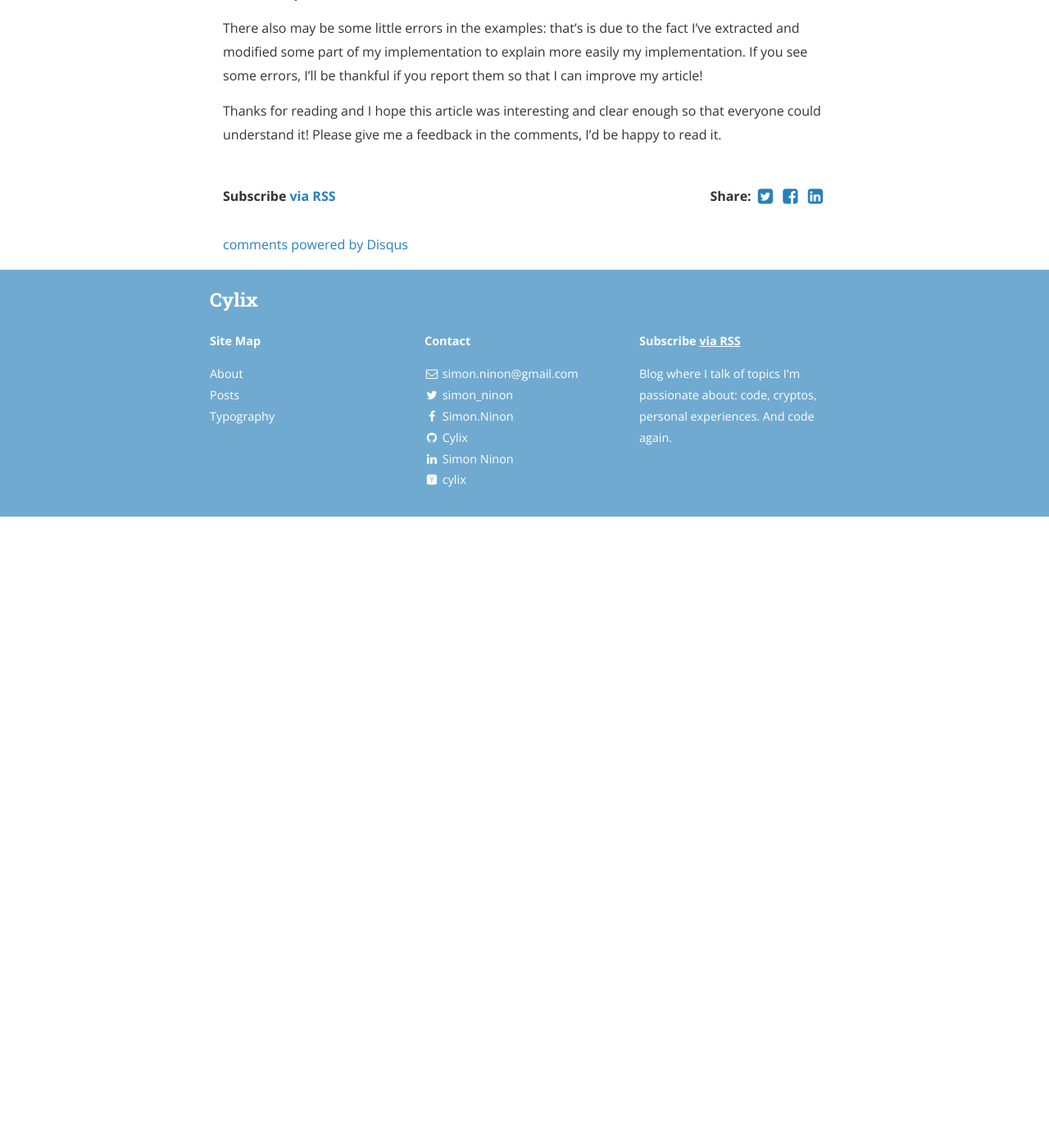
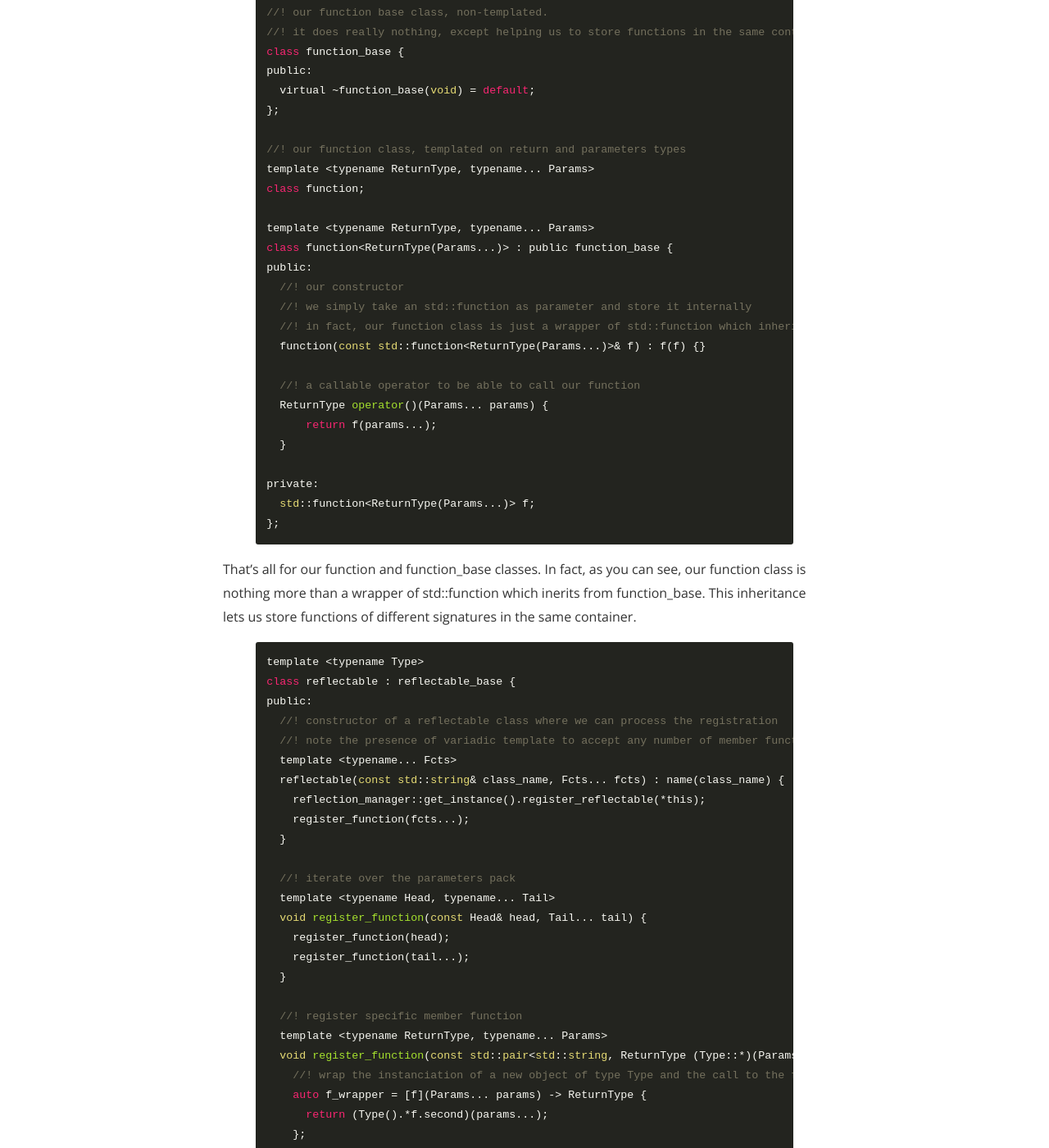
Before and after one commit to Cylix/cylix.github.io, a Jekyll site: the page built from _posts/2015-11-15-reflection-in-c-plus-plus-14.markdown, in a window 1280 px wide and 1400 px high, scrolled down 13643 px. Shown: the whole window at 82% size. Built offline with Jekyll 4.4.1, drawn with Linux system fonts in a browser that asks for light colours; nearby versions of some CDN libraries; comment, search, counter and statistics services are not loaded; before the commit the page ends 14273 px from its top, so only the background shows below that; some of the changed text lies outside the part shown.

Commit message:
fix compilation, update about and images

```diff
--- a/_posts/2015-11-15-reflection-in-c-plus-plus-14.markdown
+++ b/_posts/2015-11-15-reflection-in-c-plus-plus-14.markdown
@@ -16,17 +16,17 @@ For example, we can have a `/articles` route which is linked to the `index` acti
 
 For my MVC project, I wanted it to be easy to configure the routes and to hide this part from the user. I didn't want the developer to declare his routes by writing C++ code: it would have been less convenient, less readable and maybe less maintainable.
 
-{% codeblock lang:c++ Routes configuration from C++ code %}
+{% highlight c++ %}
 router.add(Route{ HTTP::Method::GET, "/articles" }, &articles_controller::index);
 router.add(Route{ HTTP::Method::POST, "/articles" }, &articles_controller::create);
 router.add(Route{ HTTP::Method::GET, "/articles/:id" }, &articles_controller::show);
 router.add(Route{ HTTP::Method::PUT, "/articles/:id" }, &articles_controller::update);
 router.add(Route{ HTTP::Method::DELETE, "/articles/:id" }, &articles_controller::destroy);
-{% endcodeblock %}
+{% endhighlight %}
 
 Instead, I'd prefer to have a simple JSON configuration file where the developer can easily declare its routes.
 
-{% codeblock lang:json Routes configuration file %}
+{% highlight json %}
 {
   "/articles": [
     { "method": "GET", "to": "articles#index" },
@@ -38,7 +38,7 @@ Instead, I'd prefer to have a simple JSON configuration file where the developer
     { "method": "DELETE", "to": "articles#destroy" }
   ]
 }
-{% endcodeblock %}
+{% endhighlight %}
 
 As you can see, by using this simple JSON configuration file, it would be really easy and readable to declare routes and to associate them to a specific action of a controller.
 
@@ -70,7 +70,7 @@ One simple way to make reflection in C++ is to use the `dlopen` and `dlsym` func
 
 It is indeed possible to load the current process symbols. Here is a citation of the dlopen man: `If a null pointer is passed in path, dlopen() returns a handle equivalent to RTLD_DEFAULT.`. And, here is a citation of the dlsym man: `If dlsym() is called with the special handle RTLD_DEFAULT, then all mach-o images in the process (except those loaded with dlopen(xxx, RTLD_LOCAL)) are searched in the order they were loaded.`.
 
-{% codeblock lang:c++ dlopen example %}
+{% highlight c++ %}
 #include <dlfcn.h>
 #include <iostream>
 
@@ -90,7 +90,7 @@ int main(void) {
 
   return 0;
 }
-{% endcodeblock %}
+{% endhighlight %}
 
 In the above example, I simply call `dlopen` with a null pointer. Then, I'm able to retrieve the `display_nb` symbol of my short program.
 
@@ -144,13 +144,13 @@ This is a short constraints list and it guided me during the development by keep
 
 As I said in the constraints part, I want that the registration process should be as easy as possible and that reflection can be operated from anywhere in the code (starting from the first line of the main).
 
-{% codeblock lang:c++ manual initialization %}
+{% highlight c++ %}
 int main(void) {
   REGISTER_CLASS(SomeClass)
   REGISTER_MEMBER_FUNCTION(SomeClass::some_function)
   // ...
 }
-{% endcodeblock %}
+{% endhighlight %}
 
 In the above code snippet, you can read a perfect example of what I want to avoid. The problem here is that the developer has to explicitly declare his classes and member functions from one of his own functions or from the main.
 The problem with that behavior is that if the developer use reflection on a type before registering this type, it will fail. Moreover, it is not really convenient for the developer to think to register a specific class at program startup.
@@ -159,7 +159,7 @@ We will need to automate this step so that the developer does not have to think
 
 And for this, we have static variables! Static variables are initialized automatically at program startup. The following example demonstrates it very easily:
 
-{% codeblock lang:c++ static variable initialization %}
+{% highlight c++ %}
 #include <iostream>
 
 class A {
@@ -173,16 +173,16 @@ int main(void) {
   std::cout << "main()" << std::endl;
   return 0;
 }
-{% endcodeblock %}
+{% endhighlight %}
 
-{% codeblock output %}
+{% highlight bash %}
 A::A()
 main()
-{% endcodeblock %}
+{% endhighlight %}
 
 So, what if we just simply use static variables to initialize our reflection engine? We can declare a static variable for each class and function we want to register. This will move the registration code from the main (or any other function) to a static member function that will handle the registration during its construction.
 
-{% codeblock lang:c++ static variable initialization %}
+{% highlight c++ %}
 class reflectable {
 public:
   //! constructor of a reflectable class where we can process the registration
@@ -196,7 +196,7 @@ static reflectable register_some_class;
 int main(void) {
   //! process reflection
 }
-{% endcodeblock %}
+{% endhighlight %}
 
 ### Manager
 
@@ -211,7 +211,7 @@ Of course, this reflection_manager will be implemented as a singleton in order t
 
 The idea is simple: each reflectable registers itself to the reflection_manager during its construction. Then, the developer calls the reflection_manager to operate the reflection.
 
-{% codeblock lang:c++ reflection manager %}
+{% highlight c++ %}
 class reflection_manager {
 public:
   ~reflection_manager(void) = default;
@@ -251,7 +251,7 @@ static reflectable register_some_class("SomeClass");
 int main(void) {
   reflection_manager::get_instance().process_reflection("SomeClass");
 }
-{% endcodeblock %}
+{% endhighlight %}
 
 The above code is just to make you understand the main idea behind the reflection manager: information centralization.
 
@@ -267,7 +267,7 @@ Moreover, we will also need the type's name. If we don't have it, we won't be ab
 
 Let's update our reflectable class with these elements:
 
-{% codeblock lang:c++ class registration %}
+{% highlight c++ %}
 template <typename T>
 class reflectable {
 public:
@@ -286,12 +286,12 @@ private:
 };
 
 static reflectable<SomeClass> register_some_class("SomeClass");
-{% endcodeblock %}
+{% endhighlight %}
 
 There is however a problem now: the manager can't store all the reflectable instances in the same container because of the addition of the template.
 So, if we want to have a unique container containing all the reflectable objects, we will need to create an abstraction of the reflectable type.
 
-{% codeblock lang:c++ reflectable abstraction %}
+{% highlight c++ %}
 class reflectable_base {
 public:
   virtual ~reflectable_base(void) = default;
@@ -315,11 +315,11 @@ public:
 private:
   std::string name;
 };
-{% endcodeblock %}
+{% endhighlight %}
 
 Then, instead of storing reflectable objects, we will simply store reflectable_base objects in our manager.
 
-{% codeblock lang:c++ reflection manager %}
+{% highlight c++ %}
 class reflection_manager {
 public:
   ~reflection_manager(void) = default;
@@ -352,7 +352,7 @@ private:
 int main(void) {
   reflection_manager::get_instance().process_reflection("SomeClass");
 }
-{% endcodeblock %}
+{% endhighlight %}
 
 Simple isn't it?
 
@@ -374,7 +374,7 @@ We may store all of this information in a container (for example a vector of `pa
 
 So, we need to operate differently: for example, taking a variable number of parameters in our reflectable constructor. This is absolutely possible and very easy to integrate thanks to C++11 variadic templates.
 
-{% codeblock lang:c++ reflectable constructor for member functions %}
+{% highlight c++ %}
 template <typename T>
 class reflectable : reflectable_base {
 public:
@@ -397,7 +397,7 @@ private:
 static reflectable<SomeClass> register_some_class("SomeClass",
                                                   std::make_pair(std::string("some_fct_1"), &SomeClass::some_fct_1),
                                                   std::make_pair(std::string("some_fct_2"), &SomeClass::some_fct_2));
-{% endcodeblock %}
+{% endhighlight %}
 
 As you can see, we can now pass any member function as we want to our reflectable constructor. Functions can have any signature, this won't be a problem.
 You may notice that the declaration of the static reflectable object begins to be a little bit longer and annoying to do, but we will improve that later.
@@ -425,7 +425,7 @@ However, if there is a mismatch, the dynamic_cast will fail, resulting in an exc
 
 This is a lot of text and it may be a little hard to follow what I'm saying, so let's see some code to understand what I mean.
 
-{% codeblock lang:c++ function and function_base classes %}
+{% highlight c++ %}
 //! our function base class, non-templated.
 //! it does really nothing, except helping us to store functions in the same container
 class function_base {
@@ -453,11 +453,11 @@ public:
 private:
   std::function<ReturnType(Params...)> f;
 };
-{% endcodeblock %}
+{% endhighlight %}
 
 That's all for our function and function_base classes. In fact, as you can see, our function class is nothing more than a wrapper of std::function which inerits from function_base. This inheritance lets us store functions of different signatures in the same container.
 
-{% codeblock lang:c++ storing member functions %}
+{% highlight c++ %}
 template <typename Type>
 class reflectable : reflectable_base {
 public:
@@ -505,22 +505,22 @@ private:
   std::string name;
   std::vector<std::pair<std::string, std::shared_ptr<function_base>>> functions;
 };
-{% endcodeblock %}
+{% endhighlight %}
 
 Wahoo, that was short but intense. Maybe I should give some explanations about the previous piece of code.
 
-{% codeblock lang:c++ unpack %}
+{% highlight c++ %}
 //! iterate over the parameters pack
 template <typename Head, typename... Tail>
 void register_function(const Head& head, Tail... tail) {
   register_function(head);
   register_function(tail...);
 }
-{% endcodeblock %}
+{% endhighlight %}
 
 First, we call the register_function in our constructor (`register_function(fcts...);`). This function is here to "unpack" the variadic parameters. It's not the topic of this article to explain how variadic templates work and how they should be used, so I won't give more explanations about it. If you are not really familiar with this modern feature of C++, I advise you to give a look at some articles treating this subject: it's a really important notion to know when developing softwares in C++.
 
-{% codeblock lang:c++ registration %}
+{% highlight c++ %}
 //! register specific member function
 template <typename ReturnType, typename... Params>
 void register_function(const std::pair<std::string, ReturnType (Type::*)(Params...)>& f) {
@@ -535,7 +535,7 @@ void register_function(const std::pair<std::string, ReturnType (Type::*)(Params.
     std::make_shared<function<ReturnType(Params...)>>(f_wrapper) //! function object
   });
 }
-{% endcodeblock %}
+{% endhighlight %}
 
 Ok, so what are we doing here?
 
@@ -553,7 +553,7 @@ Very good, our member functions are now stored and ready to be used: we just hav
 
 Let's add the reflection!
 
-{% codeblock lang:c++ making reflection %}
+{% highlight c++ %}
 class reflection_manager {
 public:
   ~reflection_manager(void) = default;
@@ -606,7 +606,7 @@ private:
 int main(void) {
   reflection_manager::get_instance().reflect<void, int, double>("SomeClass", "some_fct", 1, 4.2); // will call SomeClass().some_fct(1, 4.2);
 }
-{% endcodeblock %}
+{% endhighlight %}
 
 I think the code speaks from himself here: we retrieve the member functions, we search the function the user asked. If we found it, we try to downcast from function_base to function object. And if the dynamic cast worked, then, we can call our function!
 
@@ -617,7 +617,7 @@ But this syntax can't be applied to member functions.
 
 We can still however trick the language by creating a structure which wraps the call to reflection_manager::reflect<>. This structure will be templated on the function signature, just like the reflect member function. But here, we will be able to apply the std::function-template-design.
 
-{% codeblock lang:c++ syntax enhancement %}
+{% highlight c++ %}
 template <typename ReturnType, typename... Params>
 struct reflection_maker;
 
@@ -631,7 +631,7 @@ struct reflection_maker<ReturnType(Params...)> {
 int main(void) {
   reflection_maker<void(int, double)>::invoke("SomeClass", "some_fct", 1, 4.2); // will call SomeClass().some_fct(1, 4.2);
 }
-{% endcodeblock %}
+{% endhighlight %}
 
 Better don't you think?
 
@@ -643,11 +643,11 @@ As I said in the beginning, I want the registration process to be easy and as li
 
 However, if you remember our currently initialization process, it's quite heavy and painful:
 
-{% codeblock lang:c++ registration process %}
+{% highlight c++ %}
 static reflectable<SomeClass> register_some_class("SomeClass",
                                                   std::make_pair(std::string("some_fct_1"), &SomeClass::some_fct_1),
                                                   std::make_pair(std::string("some_fct_2"), &SomeClass::some_fct_2));
-{% endcodeblock %}
+{% endhighlight %}
 
 Not really convenient.
 
@@ -655,7 +655,7 @@ One way to simplify this is to use macros with the help of boost preprocessor li
 
 Boost preprocessor will help us to build macros with variadic number of arguments (for member functions), to iterate over these arguments and to build the static variable.
 
-{% codeblock lang:c++ macros %}
+{% highlight c++ %}
 //! macro to convert any kind of value to string
 #define __REFLEX_TO_STRING(val) #val
 
@@ -669,18 +669,18 @@ static reflectable<type> \
 reflectable_##type(#type, BOOST_PP_SEQ_FOR_EACH_I( __REFLEX_MAKE_REGISTERABLE_FUNCTION, \
                                                    type, \
                                                    functions ));
-{% endcodeblock %}
+{% endhighlight %}
 
 So, let's dive into the explanation.
 
-{% codeblock lang:c++ macros %}
+{% highlight c++ %}
 //! main macro who build the static variable
 #define REGISTER_CLASS(type, functions) \
 static reflectable<type> \
 reflectable_##type(#type, BOOST_PP_SEQ_FOR_EACH_I( __REFLEX_MAKE_REGISTERABLE_FUNCTION, \
                                                    type, \
                                                    functions ));
-{% endcodeblock %}
+{% endhighlight %}
 
 We define a macro which takes as parameters the type of the class and the functions names.
 These functions will be past as a boost preprocessor list: `(val1)(val2)(val3)`.
@@ -691,14 +691,14 @@ But, of course, member functions can't be passed with the actual boost preprosso
 
 For this, we use the boost PP macro, `BOOST_PP_SEQ_FOR_EACH_I`, to call our own macro `__REFLEX_MAKE_REGISTERABLE_FUNCTION` for each function of the list.
 
-{% codeblock lang:c++ macros %}
+{% highlight c++ %}
 //! macro to convert any kind of value to string
 #define __REFLEX_TO_STRING(val) #val
 
 //! macro called for each member function to build a pair of <string, member_function_pointer>
 #define __REFLEX_MAKE_REGISTERABLE_FUNCTION(r, type, i, function) \
 BOOST_PP_COMMA_IF(i) std::make_pair(std::string(__REFLEX_TO_STRING(function)), &type::function)
-{% endcodeblock %}
+{% endhighlight %}
 
 This macro is simple: it just builds a pair composed of the function name and the function pointer. We use `BOOST_PP_COMMA_IF` to separate each pair with the previous one.
 
@@ -708,9 +708,9 @@ In this case, the macros are quite simple, but it can quickly become a mess... J
 
 And here is the final result:
 
-{% codeblock lang:c++ final result %}
+{% highlight c++ %}
 REGISTER_CLASS(SomeClass, (fct_1)(fct_2)(fct_3))
-{% endcodeblock %}
+{% endhighlight %}
 
 Better!
 
--- a/about.md
+++ b/about.md
@@ -4,14 +4,18 @@ title: About
 permalink: /about/
 ---
 
-<img src="{{ site.baseurl }}/assets/profile-placeholder.gif" title="Profile Picture" class="profile">
+<img src="{{ site.baseurl }}/assets/simon_ninon.jpg" title="Profile Picture" class="profile">
 
-Centrarium is a custom theme for Jekyll, made by [Ben Centra][bencentra] for his own blog. He'd be humbled if you liked it enough to use it as well! Installation and configuration instructions can be found in the [GitHub repository](https://github.com/bencentra/centrarium).
+Hey, I'm Simon Ninon and I'm a French Software Engineer!
 
-This page is a good place to write about yourself, your project, your product, or whatever it is your site is for. You can replace the image above, or you can get rid of it entirely.
+I recently successfully completed my Master degreee in CS at {Epitech.}, a French IT school known for its disruptive and innovative project-based pedagogy.
+I also had the opportunity to study for 2 quarters at UC San Diego (UCSD), one of the top U.S. research university at the beginning of my Master.
 
-You can find out more info about customizing your Jekyll theme, as well as basic Jekyll usage documentation at [jekyllrb.com](http://jekyllrb.com/). And you can find the source code for Jekyll at [github.com/jekyll/jekyll](https://github.com/jekyll/jekyll)
+I love coding and I spend a consequent amount of time having fun by contributing to open source.
+Do not hesitate to checkout my Github to see what I'm currently building and what I already built!
 
-[centrarium]: https://github.com/bencentra/centrarium
-[bencentra]: http://bencentra.com
-[jekyll]: https://github.com/jekyll/jekyll
+I'm currently an happy software engineer at Whova (San Diego, CA), so I'm not looking for any job opportunities at the moment.
+But if you wish, connect with me on Linkedin to be up-to-date concerning my availabilities.
+
+[Github]: https://github.com/Cylix
+[Linkedin]: https://www.linkedin.com/in/simonninon/
--- a/typography.html
+++ /dev/null
@@ -1,155 +0,0 @@
----
-layout: page
-title: Typography
-permalink: /typography/
----
-
-<p>The purpose of this HTML is to help determine what default settings are with Bitters and to make sure that all possible HTML Elements are included in this HTML so as to not miss any possible Elements when designing a site.</p>
-
-<hr>
-
-<h1 id="headings">Headings</h1>
-
-<h1>h1. Heading</h1>
-<h2>h2. Heading</h2>
-<h3>h3. Heading</h3>
-<h4>h4. Heading</h4>
-<h5>h5. Heading</h5>
-<h6>h6. Heading</h6>
-
-<hr>
-
-<h1 id="paragraph">Paragraph</h1>
-
-<p>Lorem ipsum dolor sit amet, <a href="#" title="test link">test link</a> adipiscing elit. Nullam dignissim convallis est. Quisque aliquam. Donec faucibus. Nunc iaculis suscipit dui. Nam sit amet sem. Aliquam libero nisi, imperdiet at, tincidunt nec, gravida vehicula, nisl. Praesent mattis, massa quis luctus fermentum, turpis mi volutpat justo, eu volutpat enim diam eget metus. Maecenas ornare tortor. Donec sed tellus eget sapien fringilla nonummy. Mauris a ante. Suspendisse quam sem, consequat at, commodo vitae, feugiat in, nunc. Morbi imperdiet augue quis tellus.</p>
-
-<p>Lorem ipsum dolor sit amet, <em>emphasis</em> consectetuer adipiscing elit. Nullam dignissim convallis est. Quisque aliquam. Donec faucibus. Nunc iaculis suscipit dui. Nam sit amet sem. Aliquam libero nisi, imperdiet at, tincidunt nec, gravida vehicula, nisl. Praesent mattis, massa quis luctus fermentum, turpis mi volutpat justo, eu volutpat enim diam eget metus. Maecenas ornare tortor. Donec sed tellus eget sapien fringilla nonummy. Mauris a ante. Suspendisse quam sem, consequat at, commodo vitae, feugiat in, nunc. Morbi imperdiet augue quis tellus.</p>
-
-<hr>
-
-<h1 id="list_types">List Types</h1>
-
-<p>Lists are unstyled by defualt. To restore the original styling, add the <code>.default</code> class</p>
-
-<h3>Definition List</h3>
-<dl>
-  <dt>Definition List Title</dt>
-  <dd>This is a definition list division.</dd>
-</dl>
-
-<h3>Ordered List</h3>
-<ol>
-  <li>List Item 1</li>
-  <li>List Item 2</li>
-  <li>List Item 3</li>
-</ol>
-
-<h3>Unordered List</h3>
-<ul>
-  <li>List Item 1</li>
-  <li>List Item 2</li>
-  <li>List Item 3</li>
-</ul>
-
-<h3>Ordered List with <code>.default</code> class</h3>
-<ol class="default">
-  <li>List Item 1</li>
-  <li>List Item 2</li>
-  <li>List Item 3</li>
-</ol>
-
-<h3>Unordered List with <code>.default</code> class</h3>
-<ul class="default">
-  <li>List Item 1</li>
-  <li>List Item 2</li>
-  <li>List Item 3</li>
-</ul>
-
-<hr>
-
-<h1 id="form_elements">Fieldsets and Form Elements</h1>
-
-<fieldset>
-  <p>Lorem ipsum dolor sit amet, consectetuer adipiscing elit. Nullam dignissim convallis est. Quisque aliquam. Donec faucibus. Nunc iaculis suscipit dui. Nam sit amet sem. Aliquam libero nisi, imperdiet at, tincidunt nec, gravida vehicula, nisl. Praesent mattis, massa quis luctus fermentum, turpis mi volutpat justo, eu volutpat enim diam eget metus.</p>
-
-  <form>
-    <h2>Form Element</h2>
-
-    <p>Lorem ipsum dolor sit amet, consectetuer adipiscing elit. Nullam dignissim convallis est. Quisque aliquam. Donec faucibus. Nunc iaculis suscipit dui.</p>
-
-    <p><label for="text_field">Text Field:</label>
-      <input type="text" id="text_field" /></p>
-
-    <p><label for="text_area">Text Area:</label>
-      <textarea id="text_area"></textarea></p>
-
-    <p><label for="select_element">Select Element:</label>
-      <select name="select_element">
-        <optgroup label="Option Group 1">
-          <option value="1">Option 1</option>
-          <option value="2">Option 2</option>
-          <option value="3">Option 3</option>
-        </optgroup>
-        <optgroup label="Option Group 2">
-          <option value="1">Option 1</option>
-          <option value="2">Option 2</option>
-          <option value="3">Option 3</option>
-        </optgroup>
-    </select></p>
-
-    <p><label for="radio_buttons">Radio Buttons:</label>
-      <label>
-        <input type="radio" class="radio" name="radio_button" value="radio_1" /> Radio 1
-      </label>
-      <label>
-        <input type="radio" class="radio" name="radio_button" value="radio_2" /> Radio 2
-      </label>
-      <label>
-        <input type="radio" class="radio" name="radio_button" value="radio_3" /> Radio 3
-      </label>
-    </p>
-
-    <p><label for="checkboxes">Checkboxes:</label>
-      <label>
-        <input type="checkbox" class="checkbox" name="checkboxes" value="check_1" /> Checkbox 1
-      </label>
-      <label>
-        <input type="checkbox" class="checkbox" name="checkboxes" value="check_2" /> Checkbox 2
-      </label>
-      <label>
-        <input type="checkbox" class="checkbox" name="checkboxes" value="check_3" /> Checkbox 3
-      </label>
-    </p>
-
-    <p><label for="password">Password:</label>
-      <input type="password" class="password" name="password" />
-    </p>
-
-    <p><label for="file">File Input:</label>
-      <input type="file" class="file" name="file" />
-    </p>
-
-
-    <p><input type="submit" value="Submit" /></p>
-  </form>
-</fieldset>
-
-<hr>
-
-<h1 id="tables">Tables</h1>
-
-<table cellspacing="0" cellpadding="0">
-  <tr>
-    <th>Table Header 1</th><th>Table Header 2</th><th>Table Header 3</th>
-  </tr>
-  <tr>
-    <td>Division 1</td><td>Division 2</td><td>Division 3</td>
-  </tr>
-  <tr class="even">
-    <td>Division 1</td><td>Division 2</td><td>Division 3</td>
-  </tr>
-  <tr>
-    <td>Division 1</td><td>Division 2</td><td>Division 3</td>
-  </tr>
-</table>
-</div>
```
Also changed, not shown: _posts/2014-11-06-prax-une-alternative-a-pow-pour-linux.markdown (+4 -6 lines), _posts/2014-11-09-deployer-sa-premiere-application-rails-sur-son-dedie-avec-passenger.markdown (+24 -25 lines), _posts/2015-03-27-suivre-la-production-avec-errbit.markdown (+19 -19 lines), assets/simon_ninon.jpg (added).
